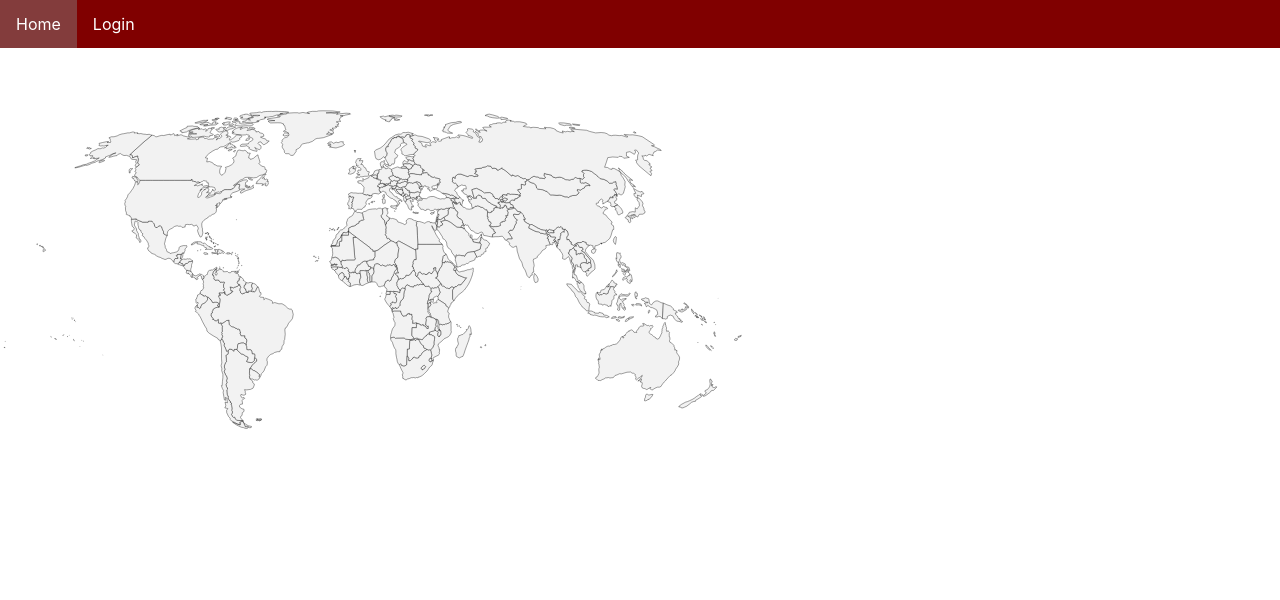
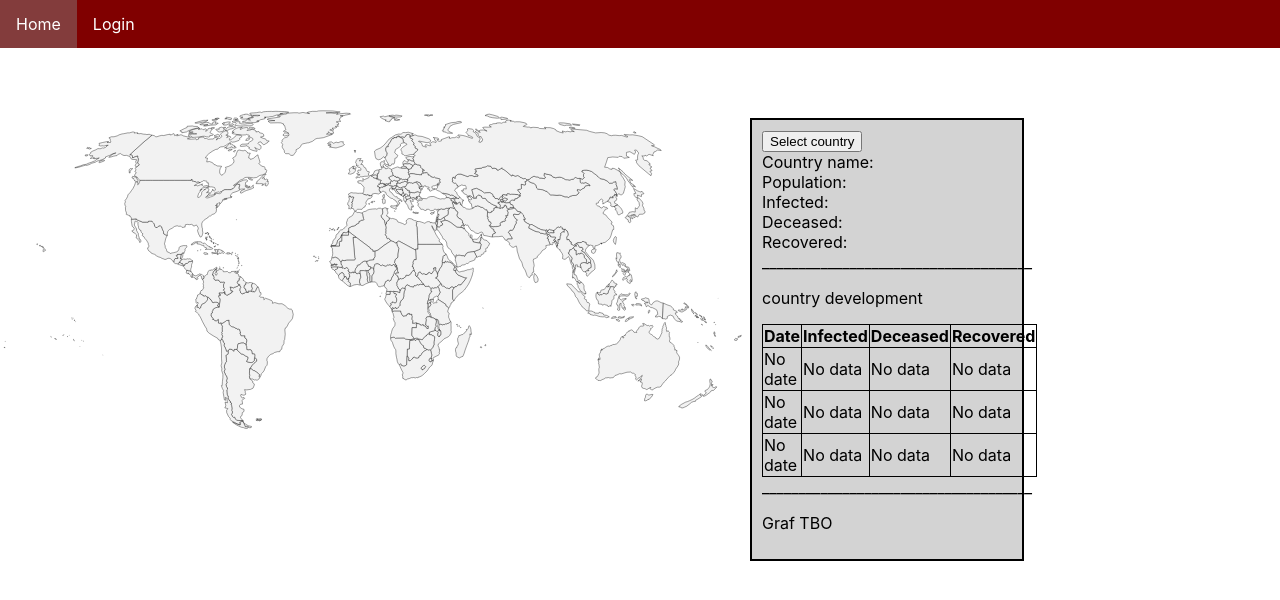
Before and after one commit to Christian-A-Kehr/2020S3PFront, a React app: page /map in a window 1280 px wide. Built offline with nearby package versions, Linux system fonts and the light colour scheme; no server answers.

Commit message:
Map update
Add. display data on right side of map (not complet)

```diff
--- a/src/Navbar/Components/MapComp.js
+++ b/src/Navbar/Components/MapComp.js
@@ -6,34 +6,44 @@ import { useFetch } from "./useFetch";
 
 
 export default function MapComp({ isLoggedIn }) {
-    const [values, setValues] =
-        useForm(
-            {
-                countryCode: "",
-                countryName: "",
-                countryPopulation: "",
-                countryInfcted: "",
-                countryDead: "",
-                countryrecovered: ""
-            });
+    const [countryCode, setcountrycd] = useState("");
+    const [countryName, setCountryName] = useState("");
+    const [countryPopulation, setcountryPopulation] = useState("");
+    const [countryInfected, setcountryInfected] = useState("");
+    const [countryDead, setcountryDead] = useState("");
+    const [countryRecovered, setcountryRevored] = useState("");
+
+    var mapsvg = document.getElementById("worldMap")
+
+
+    // const [values, setValues] =
+    //     useForm(
+    //         {
+    //             countryCode: "",
+    //             countryName: "",
+    //             countryPopulation: "",
+    //             countryInfcted: "",
+    //             countryDead: "",
+    //             countryrecovered: ""
+    //         });
 
 
     ////////////////////////////////UseEffect\\\\\\\\\\\\\\\\\\\\\\\\\\\
     //skal vise obj så lav en getCountry function som aktiveres ved click
     useFetch("http://localhost:8080/2020S3PBack/api/country");
 
-    useEffect(() => {
-        const onMouseClik = e => {
-            console.log(e.target.id);
-            // values.countryCode.setValues(e.taget.id);
-        };
-        document.addEventListener('click', onMouseClik);
-        return () => {
-            document.removeEventListener("click", onMouseClik);
-        };
-        //     console.log(values.countryCode);
-        // }, [values.countryCode]);
-    }, []);
+    // useEffect(() => {
+    //     const onMouseClik = e => {
+    //         console.log(e.target.id);
+    //         // values.countryCode.setValues(e.taget.id);
+    //     };
+    //     document.addEventListener('click', onMouseClik);
+    //     return () => {
+    //         document.removeEventListener("click", onMouseClik);
+    //     };
+    //     //     console.log(values.countryCode);
+    //     // }, [values.countryCode]);
+    // }, []);
 
     /////////////////////////////////getCountry\\\\\\\\\\\\\\\\\\\\\\\
     function getCountry(id) {
@@ -56,17 +66,39 @@ export default function MapComp({ isLoggedIn }) {
                     console.log(data)
                     // // then data =>{} = hvad skal der ske med dataen
                     // // returnpoints skal laves om til at pege på hook
-                    values.countryCode = data[0].alpha2Code
-                    values.countryName = data[0].name
-                    values.countryPopulation = data[0].population
+                    // values.countryCode.setValues(data[0].alpha2Code)
+
+                    setcountrycd(data[0].alpha2Code)
+                    setCountryName(data[0].name)
+                    setcountryPopulation(data[0].population)
+
+                    // setValues(values.countryCode = data[0].alpha2Code)
+                    // values.countryCode.setValues = data[0].alpha2Code
+                    // values.countryName = data[0].name
+                    // values.countryPopulation = data[0].population
                     // values.countryInfcted = data[0].
                     // returnPoint4.innerText = "Borders: " + data[0].borders
+                    console.log("code: " + countryCode + " Name: " + countryName + " poulation : " + countryPopulation);
                 })
         }
     }
+    ////////////////////////////Dropdown box\\\\\\\\\\\\\\\\\\\
+    function dropdown() {
+        var x = document.getElementById("Demo");
+        if (x.className.indexOf("w3-show") == -1) {
+            x.className += " w3-show";
+        } else {
+            x.className = x.className.replace(" w3-show", "");
+        }
+    }
+    /////////////////////////populate table\\\\\\\\\\\\\\\\\\\\\
 
+    function populateTable(id) {
+        // 1. fetchCall(id)
+        // 2. insert data in table. alternativ create table loob
+    }
 
-    ////////////////////////eventHandler\\\\\\\\\\\\\\\\\\
+    ////////////////////////eventHandler\\\\\\\\\\\\\\\\\\\\\\\\
     var prev;
     function eventHandler(e) {
         // get id from event
@@ -83,22 +115,74 @@ export default function MapComp({ isLoggedIn }) {
         }
         // getCountry henter daten og retuner det til returnPoints
         getCountry(id);
+        populateTable(id);
     }
     ////////////////////////////////return MapComp\\\\\\\\\\\\\\\\\\\\\\\\\\\
+
     return (
         <div>
             {/* Smid svg rent in her hvis det ikke snart virker... */}
-            <div id="worldMap">
+            <div id="textBox">
+                <div>   <button onclick={dropdown} class="DropDownButton">Select country</button></div>
+                Country name:        {countryName} <br></br>
+                Population:          {countryPopulation} <br></br>
+                Infected:            {countryInfected} <br></br>
+                Deceased:            {countryDead} <br></br>
+                Recovered:           {countryRecovered} <br></br>
+                _____________________________________ <br></br>
+                <p>country development</p>
 
-                {/* not sure about img, in world its svg */}
-                <img src={world} alt="worldMap" onClick={eventHandler} />
+                <table class="table">
+                    <tr>
+                        {/* <th>Country</th> */}
+                        <th>Date</th>
+                        <th>Infected</th>
+                        <th>Deceased</th>
+                        <th>Recovered</th>
+                    </tr>
+                    <tr>
+                        {/* <td>DE</td> */}
+                        <td>No date</td>
+                        <td>No data</td>
+                        <td>No data</td>
+                        <td>No data</td>
+                    </tr>
+                    <tr>
+                        {/* <td>DK</td> */}
+                        <td>No date</td>
+                        <td>No data</td>
+                        <td>No data</td>
+                        <td>No data</td>
+                    </tr>
+                    <tr>
+                        {/* <td>Se</td> */}
+                        <td>No date</td>
+                        <td>No data</td>
+                        <td>No data</td>
+                        <td>No data</td>
+                    </tr>
+                </table>
+                _____________________________________ <br></br>
+                <p>Graf TBO</p>
             </div>
 
-        </div>
+            <div id="worldMap">
+                {/* not sure about img, in world its svg */}
+                <img src={world} alt="worldmap" onClick={eventHandler} />
+                {/* {mapsvg.addEventListener("click", eventHandler, false)} */}
+
+            </div>
+
+        </div >
+
     );
+
 }
 // options:
 // 1
 // // {addEventListener('click', eventHandler, false)}
 // 2
 // {eventHandler(Event)}
+
+//////////////////////Links\\\\\\\\\\\\\\\\\\
+// Accessing Object Values + objt loop: https://www.w3schools.com/js/js_json_objects.asp
--- a/src/Navbar/Components/map.css
+++ b/src/Navbar/Components/map.css
@@ -16,3 +16,28 @@ circle:hover {
   fill: #002868 !important;
   cursor: pointer;
 }
+
+#text {
+  /* margin-left: 775px; */
+  text-align: left;
+}
+
+#textBox {
+  background-color: lightgrey;
+  width: 250px;
+  border: 2px solid black;
+  padding: 10px;
+  margin-top: 70px;
+  margin-left: 750px;
+  text-align: left;
+}
+
+table {
+  border-collapse: collapse;
+}
+
+table,
+td,
+th {
+  border: 1px solid black;
+}
```
